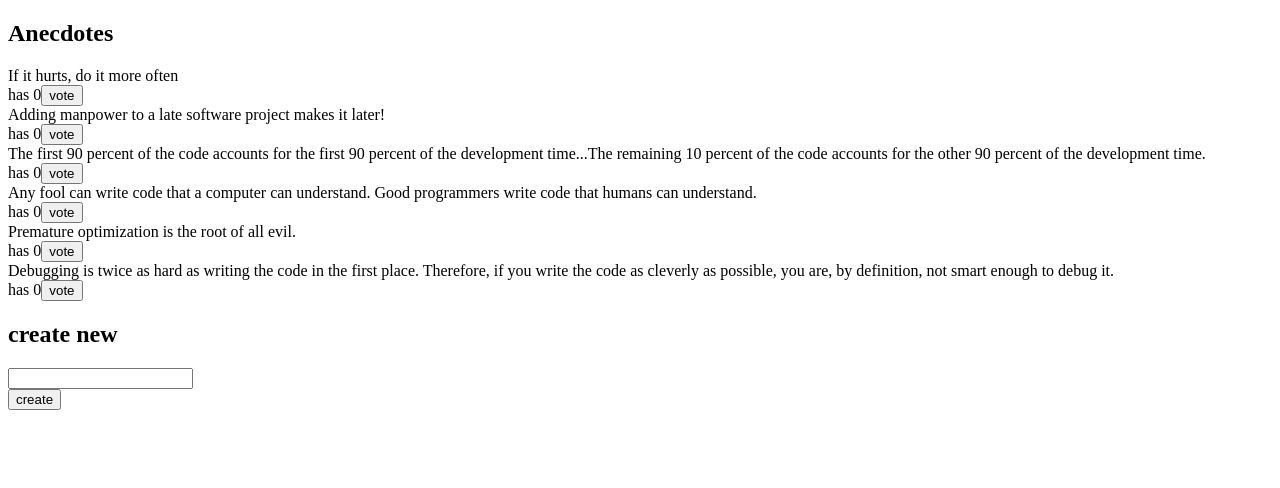
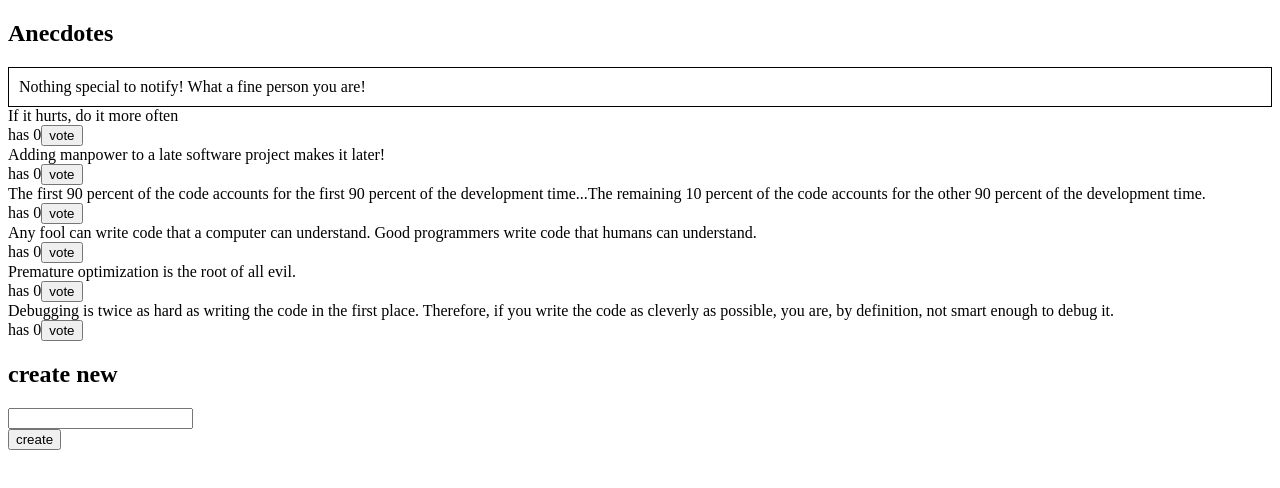
Before and after one commit to sallasal/FullStackOpen, a React (Create React App) app in the folder Osa-6/redux-anecdotes/: page / in a window 1280 px wide. Shown: the top 488 px of the page. Built offline with nearby package versions, Linux system fonts and the light colour scheme.

Commit message:
Add exercise 6.10

```diff
--- a/Osa-6/redux-anecdotes/src/App.js
+++ b/Osa-6/redux-anecdotes/src/App.js
@@ -1,12 +1,14 @@
 import React from 'react'
 import Anecdotes from './components/AnecdoteList'
 import NewAnecdote from './components/AnecdoteForm'
+import Notification from './components/Notification'
 
 const App = () => {
 
   return (
     <div>
       <h2>Anecdotes</h2>
+      <Notification />
       <Anecdotes />
       <NewAnecdote />
     </div>
--- a/Osa-6/redux-anecdotes/src/components/AnecdoteList.js
+++ b/Osa-6/redux-anecdotes/src/components/AnecdoteList.js
@@ -1,14 +1,16 @@
 import React from 'react'
 import { useDispatch, useSelector } from 'react-redux'
 import { voteAnecdote } from '../reducers/anecdoteReducer'
+import { setNotification } from '../reducers/notificationReducer'
 
 const Anecdotes = () => {
-  const anecdotes = useSelector(state => state)
+  const anecdotes = useSelector(state => state.anecdotes)
   const dispatch = useDispatch()
 
   const vote = (id) => {
     console.log('vote', id)
     dispatch(voteAnecdote(id))
+    dispatch(setNotification())
   }
 
   return (
--- a/Osa-6/redux-anecdotes/src/components/Notification.js
+++ b/Osa-6/redux-anecdotes/src/components/Notification.js
@@ -1,5 +1,6 @@
 
 import React from 'react'
+import { useSelector } from 'react-redux'
 
 const Notification = () => {
   const style = {
@@ -7,9 +8,12 @@ const Notification = () => {
     padding: 10,
     borderWidth: 1
   }
+  const notification = useSelector(state => state.notifications)
+  //console.log('notification: ', notification)
+
   return (
     <div style={style}>
-      render here notification...
+      { notification.text }
     </div>
   )
 }
--- a/Osa-6/redux-anecdotes/src/reducers/anecdoteReducer.js
+++ b/Osa-6/redux-anecdotes/src/reducers/anecdoteReducer.js
@@ -47,9 +47,9 @@ const compare = (a,b) => {
   }
 }
 
-const reducer = (state = initialState, action) => {
-  console.log('state now: ', state)
-  console.log('action', action)
+const anecdoteReducer = (state = initialState, action) => {
+  //console.log('state now: ', state)
+  //console.log('action', action)
   switch(action.type) {
     case 'VOTE_ANECDOTE':
       const anecdoteToVote = state.find(a => a.id === action.data.id)
@@ -69,4 +69,4 @@ const reducer = (state = initialState, action) => {
   }
 }
 
-export default reducer
+export default anecdoteReducer
--- /dev/null
+++ b/Osa-6/redux-anecdotes/src/reducers/notificationReducer.js
@@ -0,0 +1,14 @@
+const defaultState = {
+  type: 'SET-TEXT',
+  text: 'Nothing special to notify! What a fine person you are!'
+}
+
+const notificationReducer = (state = defaultState, action) => {
+  return state
+}
+
+export const setNotification = () => {
+  return defaultState
+}
+
+export default notificationReducer
--- a/Osa-6/redux-anecdotes/src/store.js
+++ b/Osa-6/redux-anecdotes/src/store.js
@@ -1,7 +1,15 @@
-import { createStore } from 'redux'
+import { createStore, combineReducers } from 'redux'
 import { composeWithDevTools } from 'redux-devtools-extension'
-import reducer from './reducers/anecdoteReducer'
+import anecdoteReducer from './reducers/anecdoteReducer'
+import notificationReducer from './reducers/notificationReducer'
+
+const reducer = combineReducers({
+  anecdotes: anecdoteReducer,
+  notifications: notificationReducer
+})
 
 const store = createStore(reducer, composeWithDevTools())
 
+//console.log(store.getState())
+
 export default store
```
